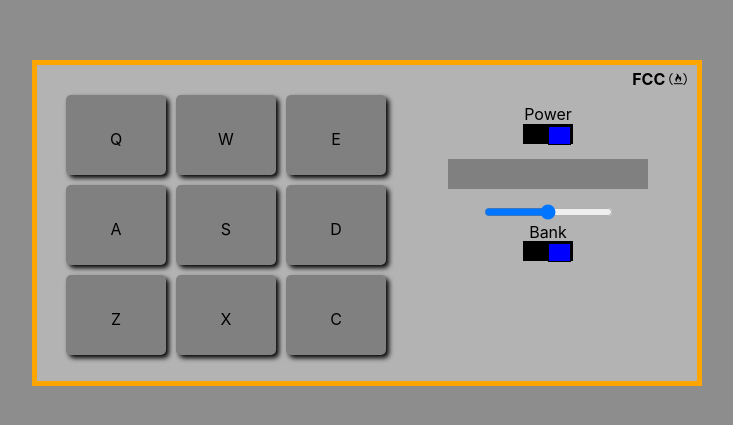
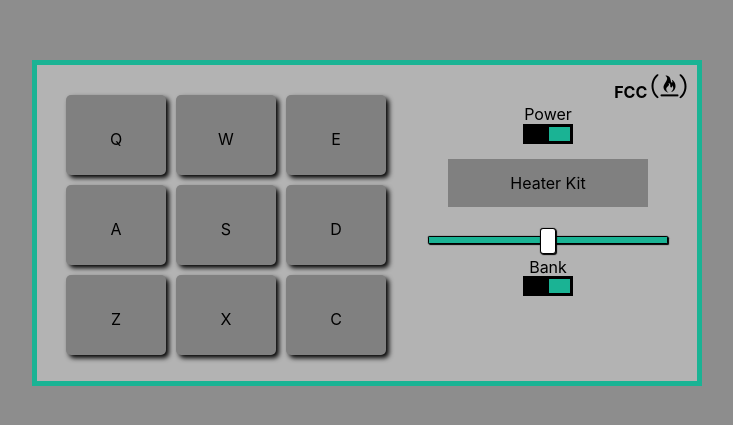
Before and after one commit to annasauciuc/Build-a-Drum-Machine-freeCodeCamp, a React (Create React App) app: page / in a window 1280 px wide. Shown: the part 177-602 px from the top of the page, without its empty margins (273-1006 px from the left). Built offline with nearby package versions, Linux system fonts and the light colour scheme.

Commit message:
drum machine finished

```diff
--- a/src/App.js
+++ b/src/App.js
@@ -19,10 +19,12 @@ class App extends Component {
     this.state = {
       btnProps: [],
       power: true,
-      currentSounds: "Heater Kit",
       bankSelected: "bankOne",
-      btnSelected: ""
+      btnSelected: "",
+      sliderVal: 0.5,
+      display: "Heater Kit",
     };
+    this.updateBankSelected = this.updateBankSelected.bind(this);
   }
   componentDidMount() {
     console.log("bankOne :", bankOne);
@@ -45,8 +47,8 @@ class App extends Component {
 
   componentDidUpdate(prevProps, prevState) {
     const { btnProps, bankSelected } = this.state;
-    let result=[];
-    if (prevState.bankSelected != this.state.bankSelected){
+    let result = [];
+    if (prevState.bankSelected != this.state.bankSelected) {
       if (bankSelected == "bankOne") {
         bankOne.map((bank, i) => {
           result.push(
@@ -60,9 +62,22 @@ class App extends Component {
           );
         });
       }
-      this.setState({ btnProps: result });
+      this.setState({ btnProps: result, display: "Smooth Piano Kit" });
     }
-
+  }
+  clearDisplay() {
+    this.setState({
+      display: ""
+    });
+  }
+  adjustVolume(e) {
+    if (this.state.power) {
+      this.setState({
+        sliderVal: e.target.value,
+        display: "Volume: " + Math.floor(e.target.value * 100)
+      });
+      setTimeout(() => this.clearDisplay(), 6000);
+    }
   }
 
   updateBankSelected = () => {
@@ -74,7 +89,7 @@ class App extends Component {
     }
   };
   updateBtnSelected = btnSelected => {
-    this.setState({ btnSelected: btnSelected });
+    this.setState({ display: btnSelected });
   };
   updatePower = () => {
     const { power } = this.state;
@@ -82,7 +97,14 @@ class App extends Component {
   };
 
   render() {
-    const { btnProps, btnSelected, power, bankSelected } = this.state;
+    const {
+      btnProps,
+      btnSelected,
+      power,
+      bankSelected,
+      sliderVal,
+      display
+    } = this.state;
 
     return (
       <React.Fragment>
@@ -93,6 +115,9 @@ class App extends Component {
             btnProps={btnProps}
           />
           <Controller
+            display={display}
+            sliderVal={sliderVal}
+            adjustVolume={e => this.adjustVolume(e)}
             updateBankSelected={() => this.updateBankSelected()}
             bankSelected={bankSelected}
             power={power}
--- a/src/components/Controller/Controller.js
+++ b/src/components/Controller/Controller.js
@@ -6,17 +6,24 @@ class Controller extends Component {
   constructor(props) {
     super(props);
   }
-  currentPower = () => {};
+
   render() {
     const {
       btnProps,
+      adjustVolume,
       btnSelected,
       updatePower,
       power,
       bankSelected,
-      updateBankSelected
+      updateBankSelected,
+      sliderVal,
+      display
     } = this.props;
-    console.log('bankSelected', bankSelected)
+
+    const clips = Array.from(document.getElementsByClassName("clip"));
+    clips.forEach(sound => {
+      sound.volume = sliderVal;
+    });
     const powerSlider = power
       ? {
           float: "right"
@@ -33,13 +40,11 @@ class Controller extends Component {
             float: "left"
           };
 
-
-
     return (
       <React.Fragment>
         <div className="logo">
           <span className="textLogo">FCC&nbsp;</span>
-          <i className="fab fa-free-code-camp" />
+          <i className="fab fa-2x fa-free-code-camp" />
         </div>
         <div className="bankController">
           <div className="power">
@@ -50,11 +55,19 @@ class Controller extends Component {
             </div>
           </div>
           <div>
-            <p className="shaker">{btnSelected}</p>
+            <p className="shaker">{btnSelected ? btnSelected : display}</p>
           </div>
           <div className="range">
-            <input type="range" name="" id="" />
+            <input
+              type="range"
+              min="0"
+              max="1"
+              step="0.01"
+              value={sliderVal}
+              onChange={e => adjustVolume(e)}
+            />
           </div>
+
           <div className="power">
             {" "}
             <p>Bank</p>
--- a/src/components/Drum/Drum.css
+++ b/src/components/Drum/Drum.css
@@ -1,5 +1,6 @@
 .container {
-    outline: 5px solid orange;
+    outline: 5px solid #1ab394;
+    ;
     position: relative;
     width: 660px;
     text-align: center;
@@ -51,8 +52,8 @@
 
 .powerChange {
     width: 23px;
-    height: 19px;
-    background: blue;
+    height: 16px;
+    background: #1ab394;
     border: 1px solid black;
     box-sizing: border-box;
     cursor: pointer;
@@ -102,3 +103,104 @@ input [type=range] {
     border-color: #1ab394;
     box-shadow: 0 0 1rem #1ab394;
 }
+
+
+/* Range input */
+
+input[type=range] {
+    -webkit-appearance: none;
+    width: 100%;
+    margin: 13.8px 0;
+}
+
+input[type=range]:focus {
+    outline: none;
+}
+
+input[type=range]::-webkit-slider-runnable-track {
+    width: 100%;
+    height: 8.4px;
+    cursor: pointer;
+    box-shadow: 1px 1px 1px #000000, 0px 0px 1px #0d0d0d;
+    background: #1ab394;
+    border-radius: 1.3px;
+    border: 0.2px solid #010101;
+}
+
+input[type=range]::-webkit-slider-thumb {
+    box-shadow: 1px 1px 1px #000000, 0px 0px 1px #0d0d0d;
+    border: 1px solid #000000;
+    height: 26px;
+    width: 16px;
+    border-radius: 3px;
+    background: #ffffff;
+    cursor: pointer;
+    -webkit-appearance: none;
+    margin-top: -9px;
+}
+
+input[type=range]:focus::-webkit-slider-runnable-track {
+    background: #1ab394;
+}
+
+input[type=range]::-moz-range-track {
+    width: 100%;
+    height: 8.4px;
+    cursor: pointer;
+    box-shadow: 1px 1px 1px #000000, 0px 0px 1px #0d0d0d;
+    background: #1ab394;
+    border-radius: 1.3px;
+    border: 0.2px solid #010101;
+}
+
+input[type=range]::-moz-range-thumb {
+    box-shadow: 1px 1px 1px #000000, 0px 0px 1px #0d0d0d;
+    border: 1px solid #000000;
+    height: 36px;
+    width: 16px;
+    border-radius: 3px;
+    background: #ffffff;
+    cursor: pointer;
+}
+
+input[type=range]::-ms-track {
+    width: 100%;
+    height: 8.4px;
+    cursor: pointer;
+    background: transparent;
+    border-color: transparent;
+    color: transparent;
+}
+
+input[type=range]::-ms-fill-lower {
+    background: #1ab394;
+    border: 0.2px solid #010101;
+    border-radius: 2.6px;
+    box-shadow: 1px 1px 1px #000000, 0px 0px 1px #0d0d0d;
+}
+
+input[type=range]::-ms-fill-upper {
+    background: #1ab394;
+    border: 0.2px solid #010101;
+    border-radius: 2.6px;
+    box-shadow: 1px 1px 1px #000000, 0px 0px 1px #0d0d0d;
+}
+
+input[type=range]::-ms-thumb {
+    box-shadow: 1px 1px 1px #000000, 0px 0px 1px #0d0d0d;
+    border: 1px solid #000000;
+    height: 26px;
+    width: 16px;
+    border-radius: 3px;
+    background: #ffffff;
+    cursor: pointer;
+    height: 8.4px;
+}
+
+input[type=range]:focus::-ms-fill-lower {
+    background: #1ab394;
+}
+
+input[type=range]:focus::-ms-fill-upper {
+    background: #1ab394;
+}
--- a/src/components/Drum/Drum.js
+++ b/src/components/Drum/Drum.js
@@ -12,6 +12,7 @@ class Drum extends Component {
   playSoundKeyPress = btnSelected => {
     const { power } = this.props;
     const audio = document.getElementById(btnSelected.keyTrigger);
+    audio.classList.add("playing");
     if (!audio || !power) return;
     audio.curentTime = 0;
     audio.play();
@@ -23,6 +24,7 @@ class Drum extends Component {
       return e.keyCode == btn.keyCode;
     });
     if (btnSelected.length > 0) {
+     console.log('buttonSelected[0]', btnSelected[0])
       this.playSoundKeyPress(btnSelected[0]);
     }
   }
@@ -35,11 +37,12 @@ class Drum extends Component {
   };
   componentWillUnmount() {
     document.removeEventListener("keydown", this.handleKeyPress);
+    document.removeEventListener("transitionend", this.removeTransition);
   }
 
   render() {
     const { btnProps } = this.props;
-    console.log("btnProps", btnProps);
+
     return (
       <React.Fragment>
         <div className="btnDrum">
```
